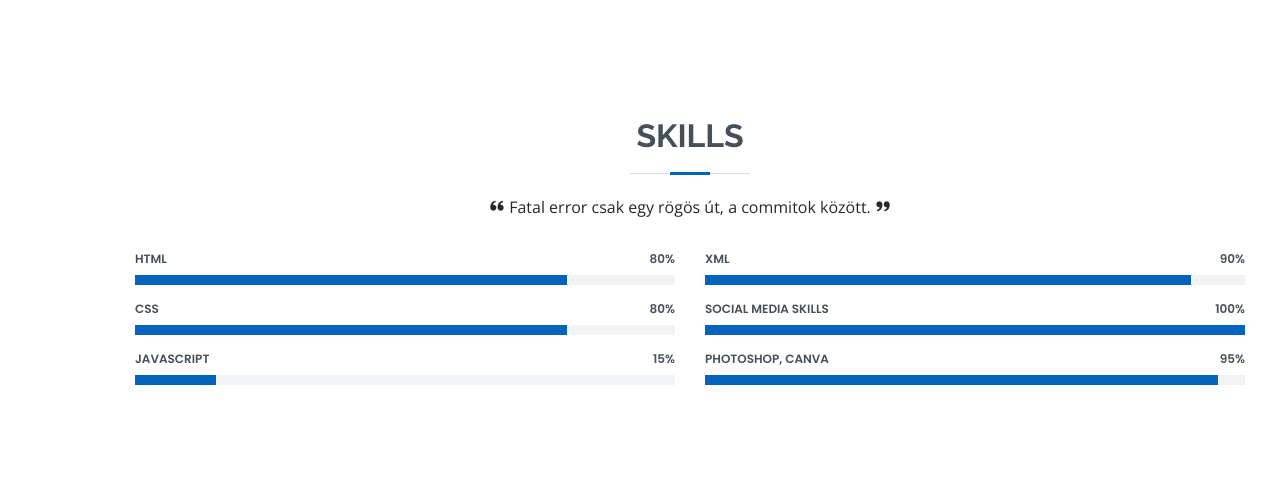
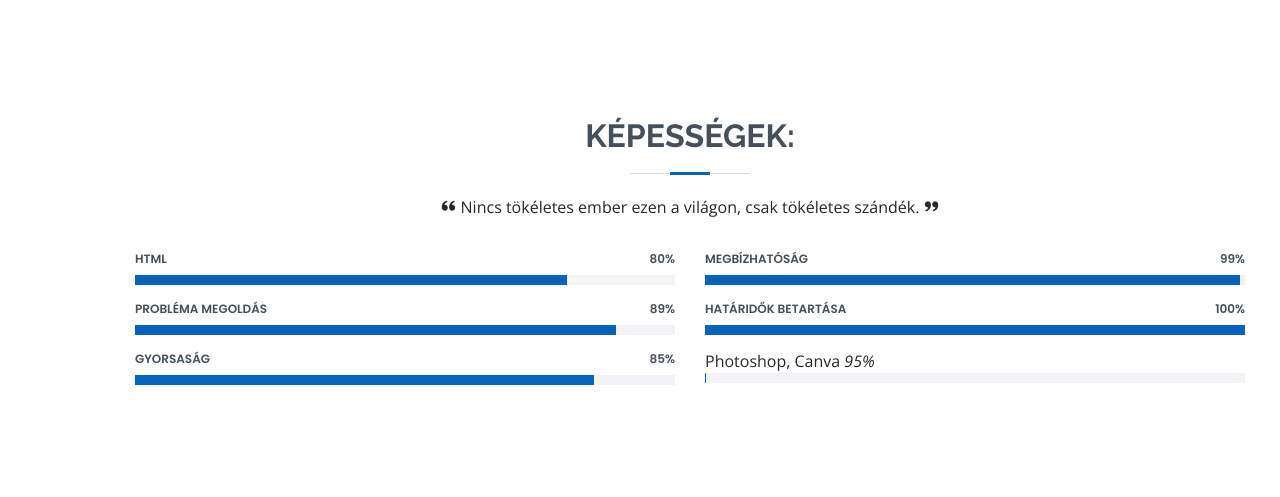
Before and after one commit to ytorahe/MyResume, a plain HTML site: page index.html in a window 1280 px wide. Shown: the part 1748-2245 px from the top of the page. Drawn offline with nearby package versions, Linux system fonts and the light colour scheme.

Commit message:
Update index.html
idézet

```diff
--- a/index.html
+++ b/index.html
@@ -181,10 +181,10 @@
       <div class="container" data-aos="fade-up">
 
         <div class="section-title">
-          <h2>SKILLS</h2>
+          <h2>Képességek:</h2>
           <p>
             <i class="bx bxs-quote-alt-left quote-icon-left"></i>
-            Fatal error csak egy rögös út, a commitok között.
+            Nincs tökéletes ember ezen a világon, csak tökéletes szándék.
             <i class="bx bxs-quote-alt-right quote-icon-right"></i>
           </p>
         </div>
@@ -202,17 +202,17 @@
             </div>
 
             <div class="progress">
-              <span class="skill">CSS <i class="val">80%</i></span>
+              <span class="skill">Probléma megoldás <i class="val">89%</i></span>
               <div class="progress-bar-wrap">
-                <div class="progress-bar" role="progressbar" aria-valuenow="80" aria-valuemin="0" aria-valuemax="100">
+                <div class="progress-bar" role="progressbar" aria-valuenow="89" aria-valuemin="0" aria-valuemax="100">
                 </div>
               </div>
             </div>
 
             <div class="progress">
-              <span class="skill">JavaScript <i class="val">15%</i></span>
+              <span class="skill">Gyorsaság <i class="val">85%</i></span>
               <div class="progress-bar-wrap">
-                <div class="progress-bar" role="progressbar" aria-valuenow="15" aria-valuemin="0" aria-valuemax="100">
+                <div class="progress-bar" role="progressbar" aria-valuenow="85" aria-valuemin="0" aria-valuemax="100">
                 </div>
               </div>
             </div>
@@ -222,22 +222,22 @@
           <div class="col-lg-6">
 
             <div class="progress">
-              <span class="skill">XML <i class="val">90%</i></span>
+              <span class="skill">Megbízhatóság <i class="val">99%</i></span>
               <div class="progress-bar-wrap">
-                <div class="progress-bar" role="progressbar" aria-valuenow="90" aria-valuemin="0" aria-valuemax="100">
+                <div class="progress-bar" role="progressbar" aria-valuenow="99" aria-valuemin="0" aria-valuemax="100">
                 </div>
               </div>
             </div>
 
             <div class="progress">
-              <span class="skill">Social Media skills <i class="val">100%</i></span>
+              <span class="skill">Határidők betartása <i class="val">100%</i></span>
               <div class="progress-bar-wrap">
                 <div class="progress-bar" role="progressbar" aria-valuenow="100" aria-valuemin="0" aria-valuemax="100">
                 </div>
               </div>
             </div>
 
-            <div class="progress">
+            <div class="Projekt managment">
               <span class="skill">Photoshop, Canva <i class="val">95%</i></span>
               <div class="progress-bar-wrap">
                 <div class="progress-bar" role="progressbar" aria-valuenow="95" aria-valuemin="0" aria-valuemax="100">
```
